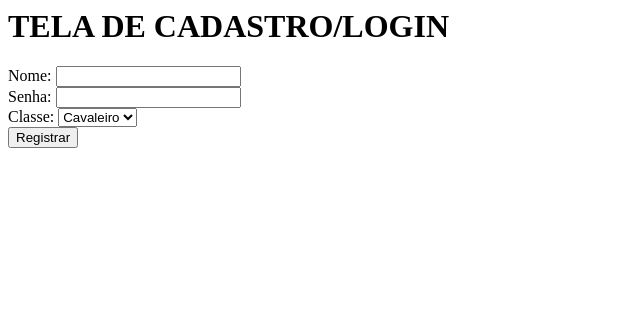
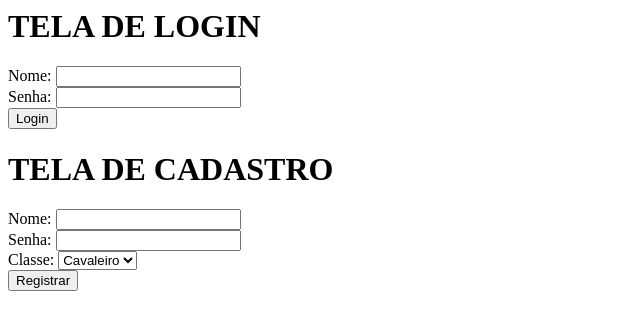
Before and after one commit to Jooivys/Porjeto_PHP, a PHP site: page /inicio.php?pg=recebe_login in a window 1280 px wide. Shown: the top 330 px of the page, without its empty margins (0-640 px from the left). Run offline with PHP 8.4, Linux system fonts and the light colour scheme.

Commit message:
Adicionado a tela de Login
Foi adicionado a tela de login junto ao cadastro, e um arquivo para a verificação se o nome e senha estão corretas

```diff
--- a/Code Knight/inicio.php
+++ b/Code Knight/inicio.php
@@ -1,9 +1,20 @@
+<html lang="en">
+<head>
+    <meta charset="UTF-8">
+    <meta name="viewport" content="width=device-width, initial-scale=1.0">
+    <title>Jogo PHP</title>
+</head>
+<body>
+<h1> TELA DE LOGIN </h1>
+<form action="?pg=recebe_login" method="post">
+    Nome: <input type="text" name="nome"><br>
+    Senha: <input type="password" name="senha"><br>
+    <input type="submit" value="Login">
 
-<H1> TELA DE CADASTRO/LOGIN </H1>
-
+<h1> TELA DE CADASTRO </h1>
 <form action="?pg=recebe_cadastro" method="post">
-    Nome: <input type="text" name="nome" required><br>
-    Senha: <input type="password" name="senha" required><br>
+    Nome: <input type="text" name="nome"><br>
+    Senha: <input type="password" name="senha"><br>
     Classe:
     <select name="classe">
         <option value="Cavaleiro">Cavaleiro</option>
@@ -12,3 +23,5 @@
     </select><br>
     <input type="submit" value="Registrar">
 </form>
+</body>
+</html>
--- a/Code Knight/recebe_cadastro.php
+++ b/Code Knight/recebe_cadastro.php
@@ -13,9 +13,9 @@ $sql = "INSERT INTO players
 $query = mysqli_query($conexao, $sql);
 
 if ($query) {
-    echo "<h3> Mensagem enviada com sucesso</h3>";
+    echo "<h3> Cadastro realizado com sucesso </h3>";
 } else {
-    echo "<h3>Erro ao enviar mensagem</h3>";
+    echo "<h3> Erro ao se cadastrar </h3>";
 }
 
 mysqli_close($conexao);
```
Also changed, not shown: Code Knight/recebe_login.php (added, +18 -0 lines).
